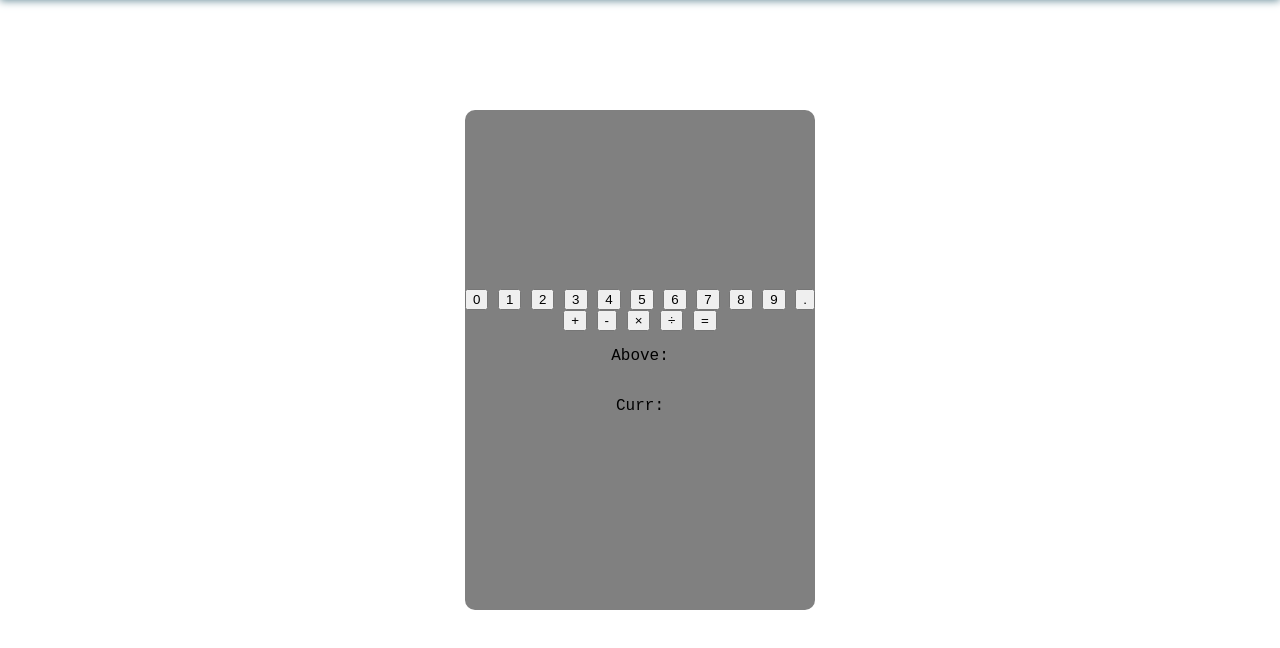
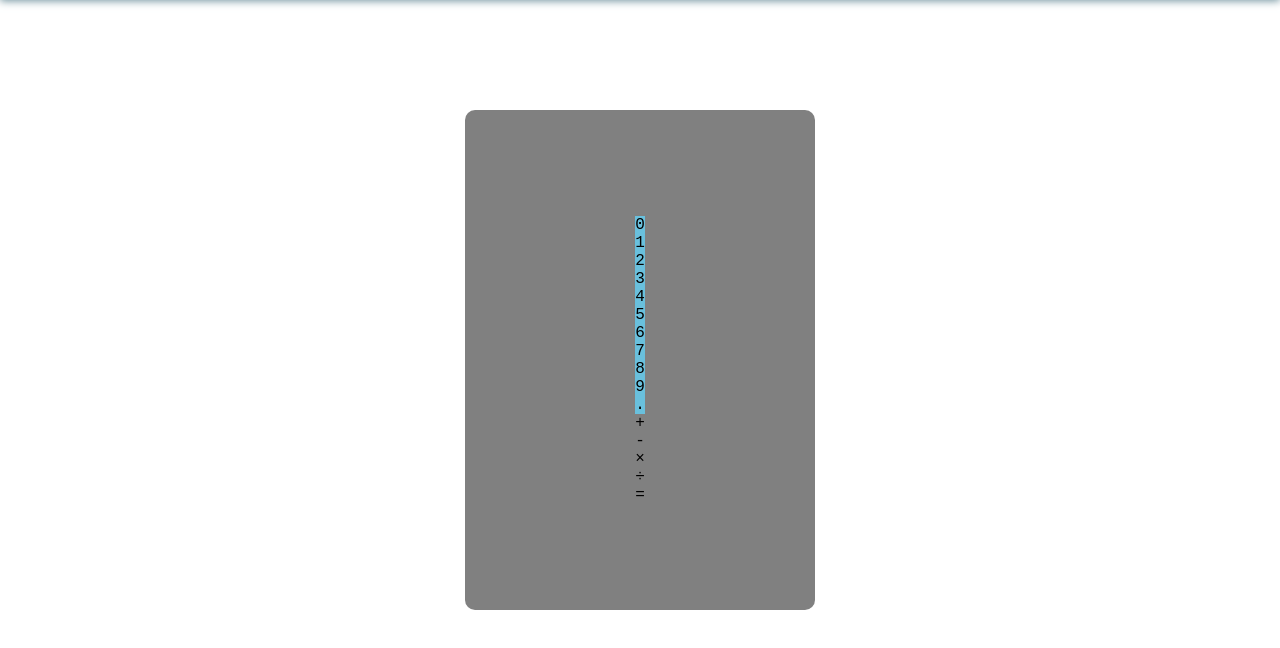
Before and after one commit to Blastose/calculator, a plain HTML site: page index.html in a window 1280 px wide. Shown: the part 80-728 px from the top of the page. Drawn offline with Linux system fonts and the light colour scheme.

Commit message:
Change buttons to divs

```diff
--- a/calculator.js
+++ b/calculator.js
@@ -146,14 +146,14 @@ const equalsKey = ['=', 'Enter'];
 const digitButtons = document.querySelectorAll('.calc-key');
 digitButtons.forEach((button) => {
   button.addEventListener('click', (e) => {
-    stateMachine.dispatch('pressNumber', e.target.value);
+    stateMachine.dispatch('pressNumber', e.target.getAttribute('data-value'));
   });
 })
 
 const operators = document.querySelectorAll('.operator');
 operators.forEach((operator) => {
   operator.addEventListener('click', (e) => {
-    stateMachine.dispatch('pressOperator', e.target.value);
+    stateMachine.dispatch('pressOperator', e.target.getAttribute('data-value'));
   });
 });
 
--- a/index.html
+++ b/index.html
@@ -20,29 +20,30 @@
       </div>
     </header>
     <div class="calculator">
-      <div class="calculator-back">
-        <div class="calc-keys">
-          <button class="calc-key" value="0">0</button>
-          <button class="calc-key" value="1">1</button>
-          <button class="calc-key" value="2">2</button>
-          <button class="calc-key" value="3">3</button>
-          <button class="calc-key" value="4">4</button>
-          <button class="calc-key" value="5">5</button>
-          <button class="calc-key" value="6">6</button>
-          <button class="calc-key" value="7">7</button>
-          <button class="calc-key" value="8">8</button>
-          <button class="calc-key" value="9">9</button>
-          <button class="calc-key" value=".">.</button>
+      <div class="calculator-base">
+        <div class="calculator-display">
+
+        </div>
+        <div class="calculator-keys">
+          <div class="calc-key" data-value="0">0</div>
+          <div class="calc-key" data-value="1">1</div>
+          <div class="calc-key" data-value="2">2</div>
+          <div class="calc-key" data-value="3">3</div>
+          <div class="calc-key" data-value="4">4</div>
+          <div class="calc-key" data-value="5">5</div>
+          <div class="calc-key" data-value="6">6</div>
+          <div class="calc-key" data-value="7">7</div>
+          <div class="calc-key" data-value="8">8</div>
+          <div class="calc-key" data-value="9">9</div>
+          <div class="calc-key" data-value=".">.</div>
         </div>
         <div class="operators">
-          <button class="operator" value="+">+</button>
-          <button class="operator" value="-">-</button>
-          <button class="operator" value="×">×</button>
-          <button class="operator" value="÷">÷</button>
-          <button class="equals" value="=">=</button>
+          <div class="operator" data-value="+">+</div>
+          <div class="operator" data-value="-">-</div>
+          <div class="operator" data-value="×">×</div>
+          <div class="operator" data-value="÷">÷</div>
+          <div class="equals" data-value="=">=</div>
         </div>
-        <p id="calc-above-display">Above: <span id="number-calc-above-display"></span></p>
-        <p id="calc-curr-display">Curr: <span id="number-calc-curr-display"></span></p>
       </div>
     </div>
   </div>
--- a/styles.css
+++ b/styles.css
@@ -45,7 +45,7 @@ body {
   flex-direction: column;
 }
 
-.calculator-back {
+.calculator-base {
   width: 350px;
   height: 500px;
   background-color: grey;
@@ -55,3 +55,8 @@ body {
   align-items: center;
   justify-content: center;
 }
+
+.calc-key {
+  outline: none;
+  background-color: rgb(105, 192, 221);
+}
```
